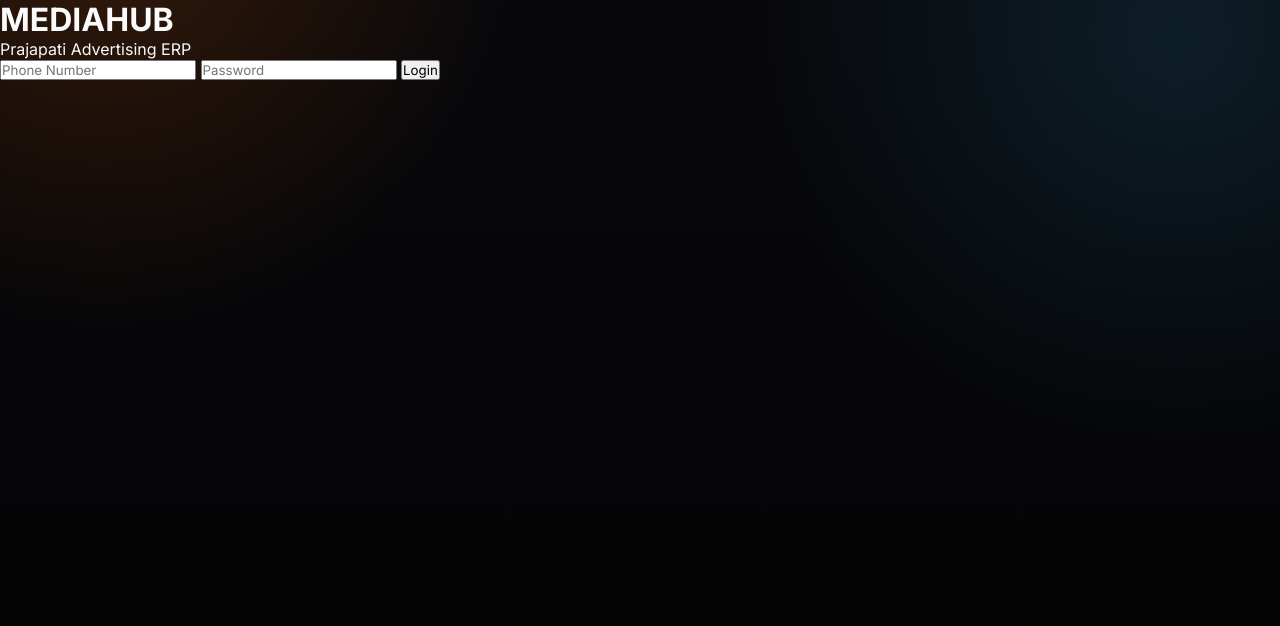
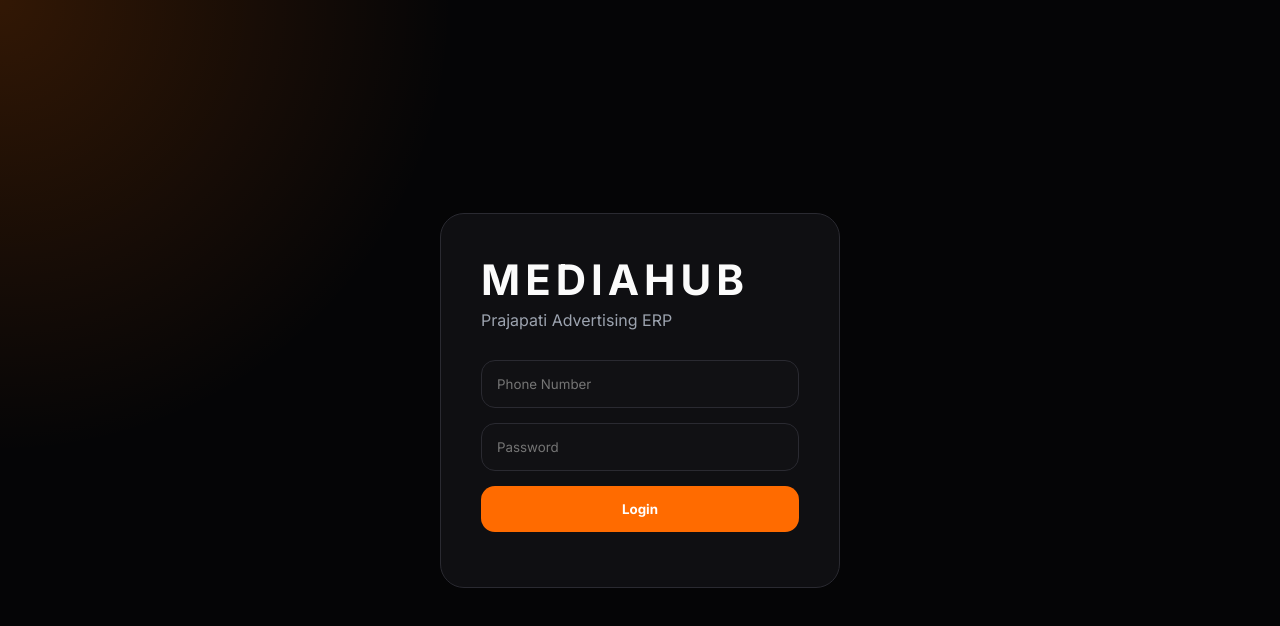
Before and after one commit to shivamprajapati321/prajapati-media-hub, a plain HTML site: page index.html in a window 1280 px wide. Drawn offline with Linux system fonts and the light colour scheme.

Commit message:
Update styles.css

```diff
--- a/styles.css
+++ b/styles.css
@@ -113,3 +113,90 @@ td{padding:12px;border-top:1px solid rgba(255,255,255,.05);color:var(--muted);fo
 .module{display:none}.module.active{display:block}
 @media(max-width:1100px){.app-shell{grid-template-columns:1fr}.sidebar{position:relative;height:auto}.nav{display:grid;grid-template-columns:repeat(2,1fr)}.main{padding:16px}.kpis,.two,.three,.four,.steps,.form{grid-template-columns:1fr}.topbar{align-items:flex-start;flex-direction:column}}
 @media(max-width:560px){.nav{grid-template-columns:1fr}.title h1{font-size:28px}.kpi-value{font-size:28px}}
+.login-wrap{
+  min-height:100vh;
+
+  display:flex;
+  align-items:center;
+  justify-content:center;
+
+  background:
+    radial-gradient(circle at top left,
+    rgba(255,107,0,.18),
+    transparent 30%),
+
+    #050506;
+}
+
+.login-box{
+
+  width:400px;
+
+  background:
+  rgba(17,17,20,.9);
+
+  border:
+  1px solid #2a2a31;
+
+  border-radius:24px;
+
+  padding:40px;
+
+  backdrop-filter:blur(20px);
+}
+
+.login-box h1{
+  font-size:42px;
+  letter-spacing:5px;
+}
+
+.login-box h1 span{
+  color:#ff6b00;
+}
+
+.login-box p{
+  color:#9ca3af;
+  margin-top:5px;
+  margin-bottom:30px;
+}
+
+.login-box input{
+
+  width:100%;
+
+  padding:15px;
+
+  margin-bottom:15px;
+
+  border-radius:14px;
+
+  border:1px solid #2a2a31;
+
+  background:#111114;
+
+  color:white;
+}
+
+.login-box button{
+
+  width:100%;
+
+  padding:15px;
+
+  border-radius:14px;
+
+  border:none;
+
+  background:#ff6b00;
+
+  color:white;
+
+  font-weight:700;
+
+  cursor:pointer;
+}
+
+#err{
+  margin-top:15px;
+  color:#ef4444;
+}
```
